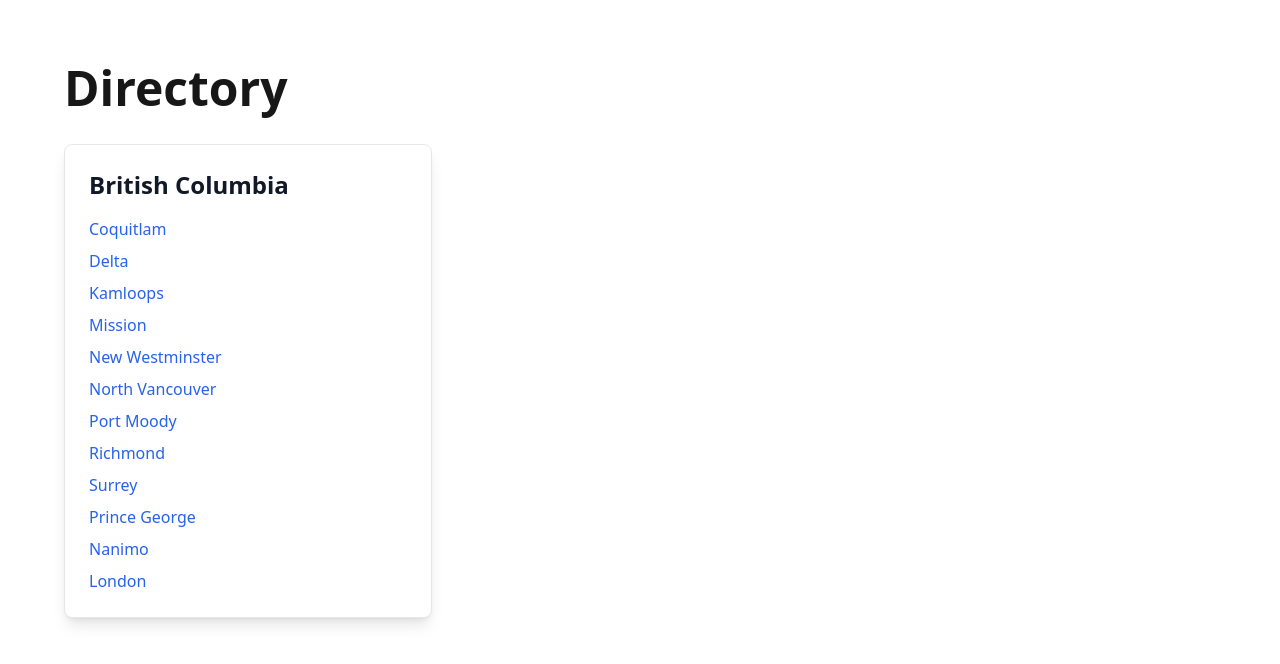
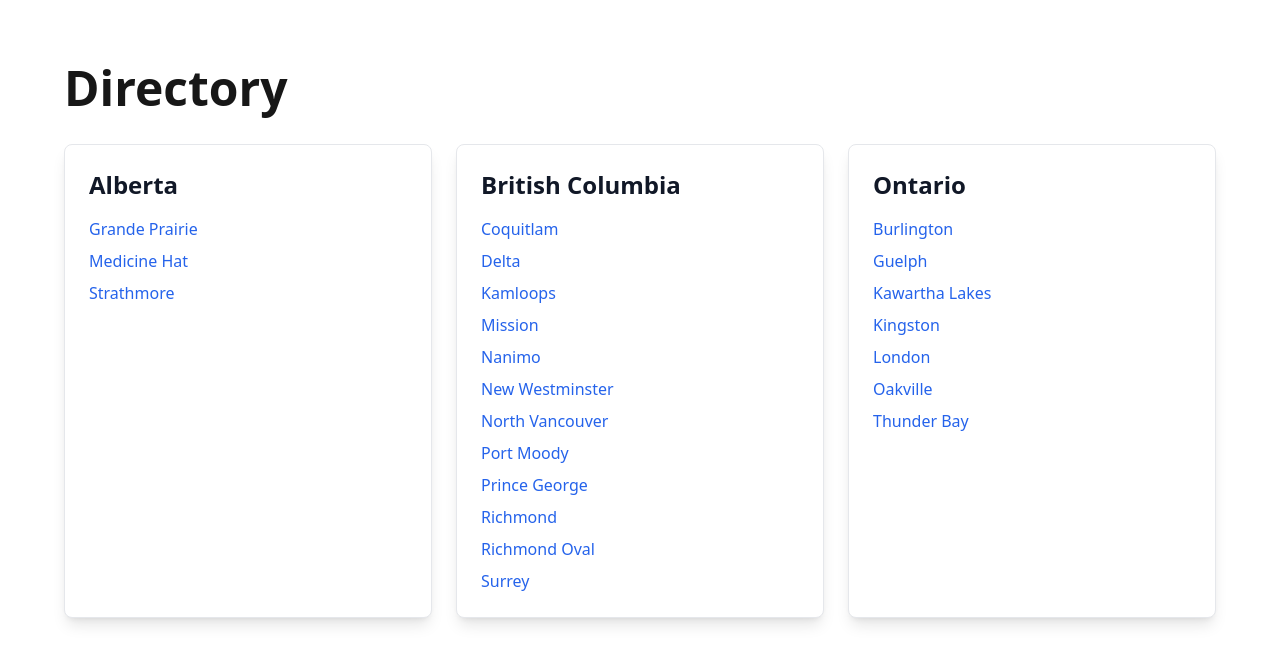
Before and after one commit to cwparsons/recreational-viewer, a Next.js app: page / in a window 1280 px wide. Shown: the top 664 px of the page. Built offline with nearby package versions, Linux system fonts and the light colour scheme.

Commit message:
Update styling, add more locations

```diff
--- a/next.config.mjs
+++ b/next.config.mjs
@@ -1,11 +1,14 @@
+import { resolve } from 'path';
+
 /** @type {import('next').NextConfig} */
 const nextConfig = {
+  cacheHandler: resolve('./node_modules/next/dist/server/lib/incremental-cache/file-system-cache.js'),
+
   experimental: {
     taint: true,
   },
 
   productionBrowserSourceMaps: true,
-
   reactStrictMode: true,
 };
 
--- a/src/app/_services/CoursesV2.ts
+++ b/src/app/_services/CoursesV2.ts
@@ -15,10 +15,10 @@ const CoursesV2 = async (subdomain: string, calendarId: string): Promise<Courses
   });
 
   if (!response.ok) {
-    throw new Error(`HTTP error! status: ${response.status}`);
+    throw new Error(`HTTP error. Status: ${response.status}`);
   }
 
-  return response.json() as Promise<CoursesV2Response>;
+  return response.json();
 };
 
 export default CoursesV2;
--- a/src/app/_services/GetCategoriesDataV2.ts
+++ b/src/app/_services/GetCategoriesDataV2.ts
@@ -1,21 +1,19 @@
 import { GetCategoriesDataV2Response } from '@/types/GetCategoriesDataV2Response';
 
-const GetCategoriesDataV2 = async (subdomain: string) => {
+const GetCategoriesDataV2 = async (subdomain: string): Promise<GetCategoriesDataV2Response> => {
   const response = await fetch(`https://${subdomain}.perfectmind.com/Clients/BookMe4V2/GetCategoriesDataV2`, {
     method: 'POST',
     headers: {
       'Content-Type': 'application/json',
     },
-    cache: 'default',
     next: { revalidate: 60 * 60 },
   });
 
   if (!response.ok) {
-    throw new Error('Network response was not ok');
+    throw new Error(`HTTP error. Status: ${response.status}`);
   }
 
-  const data = await response.json();
-  return data as GetCategoriesDataV2Response;
+  return response.json();
 };
 
 export default GetCategoriesDataV2;
--- a/src/app/city/[city]/calendar/[...ids]/page.tsx
+++ b/src/app/city/[city]/calendar/[...ids]/page.tsx
@@ -17,6 +17,7 @@ export default async function Page({ params }: { params: Promise<{ city: string;
   const executeInBatches = async () => {
     for (let i = 0; i < ids.length; i += CONCURRENCY_LIMIT) {
       const batch = ids.slice(i, i + CONCURRENCY_LIMIT);
+
       await Promise.all(
         batch.map(async (id) => {
           const data = await CoursesV2(city, id);
@@ -28,7 +29,7 @@ export default async function Page({ params }: { params: Promise<{ city: string;
 
   await executeInBatches();
 
-  const cityName = Locations.find((l) => l.subdomain === city)?.name;
+  const cityName = Locations.flatMap((location) => location.sites).find((site) => site.subdomain === city)?.name;
 
   const categories = await GetCategoriesDataV2(city);
   const currentCategory = categories.find((c) => c.Calendars.some((cal) => cal.Id === ids[0]));
--- a/src/app/city/[city]/page.tsx
+++ b/src/app/city/[city]/page.tsx
@@ -6,7 +6,7 @@ import { Locations } from '@/locations';
 export default async function Page({ params }: { params: Promise<{ city: string }> }) {
   const { city } = await params;
   const categories = await GetCategoriesDataV2(city);
-  const cityName = Locations.find((l) => l.subdomain === city)?.name;
+  const cityName = Locations.flatMap((location) => location.sites).find((site) => site.subdomain === city)?.name;
 
   return (
     <>
--- a/src/app/layout.tsx
+++ b/src/app/layout.tsx
@@ -13,7 +13,7 @@ export default function RootLayout({
   return (
     <html className="h-full" lang="en">
       <body className="h-full">
-        <main className="h-full p-16">{children}</main>
+        <main className="h-full p-4 md:p-16">{children}</main>
       </body>
     </html>
   );
--- a/src/app/page.tsx
+++ b/src/app/page.tsx
@@ -9,12 +9,13 @@ export default async function Home() {
       <Header title={'Directory'} />
 
       <div className="grid gap-6 grid-cols-[repeat(auto-fill,minmax(320px,1fr))]">
-        <div className="border rounded-lg shadow-lg p-6 bg-white dark:bg-gray-800 dark:border-gray-700">
-          <h2 className="text-2xl font-semibold mb-4 text-gray-900 dark:text-gray-100">British Columbia</h2>
+        {Locations.map(({ name, sites }) => (
+          <div key={name} className="border rounded-lg shadow-lg p-6 bg-white dark:bg-gray-800 dark:border-gray-700">
+            <h2 className="text-2xl font-semibold mb-4 text-gray-900 dark:text-gray-100">{name}</h2>
 
             <nav>
               <ul className="space-y-2">
-              {Locations.map((l, i) => (
+                {sites.map((l, i) => (
                   <li className="my-2" key={i}>
                     <Link className="text-blue-600 hover:underline dark:text-blue-400" href={`/city/${l.subdomain}`}>
                       {l.name}
@@ -24,6 +25,7 @@ export default async function Home() {
               </ul>
             </nav>
           </div>
+        ))}
       </div>
     </>
   );
--- a/src/locations.ts
+++ b/src/locations.ts
@@ -1,14 +1,39 @@
 export const Locations = [
-  { region: 'British Columbia', name: 'Coquitlam', subdomain: 'cityofcoquitlam' },
-  { region: 'British Columbia', name: 'Delta', subdomain: 'cityofdelta' },
-  { region: 'British Columbia', name: 'Kamloops', subdomain: 'cityofkamloops' },
-  { region: 'British Columbia', name: 'Mission', subdomain: 'cityofmission' },
-  { region: 'British Columbia', name: 'New Westminster', subdomain: 'cityofnewwestminster' },
-  { region: 'British Columbia', name: 'North Vancouver', subdomain: 'nvrc' },
-  { region: 'British Columbia', name: 'Port Moody', subdomain: 'cityofportmoody' },
-  { region: 'British Columbia', name: 'Richmond', subdomain: 'richmondcity' },
-  { region: 'British Columbia', name: 'Surrey', subdomain: 'cityofsurrey' },
-  { region: 'British Columbia', name: 'Prince George', subdomain: 'cityofprincegeorge' },
-  { region: 'British Columbia', name: 'Nanimo', subdomain: 'cityofnanaimo' },
-  { region: 'Ontario', name: 'London', subdomain: 'cityoflondon' },
+  {
+    name: 'Alberta',
+    sites: [
+      { name: 'Grande Prairie', subdomain: 'cityofgrandeprairie' },
+      { name: 'Medicine Hat', subdomain: 'cityofmedicinehat' },
+      { name: 'Strathmore', subdomain: 'strathmore' },
+    ],
+  },
+  {
+    name: 'British Columbia',
+    sites: [
+      { name: 'Coquitlam', subdomain: 'cityofcoquitlam' },
+      { name: 'Delta', subdomain: 'cityofdelta' },
+      { name: 'Kamloops', subdomain: 'cityofkamloops' },
+      { name: 'Mission', subdomain: 'cityofmission' },
+      { name: 'Nanimo', subdomain: 'cityofnanaimo' },
+      { name: 'New Westminster', subdomain: 'cityofnewwestminster' },
+      { name: 'North Vancouver', subdomain: 'nvrc' },
+      { name: 'Port Moody', subdomain: 'cityofportmoody' },
+      { name: 'Prince George', subdomain: 'cityofprincegeorge' },
+      { name: 'Richmond', subdomain: 'richmondcity' },
+      { name: 'Richmond Oval', subdomain: 'richmondoval' },
+      { name: 'Surrey', subdomain: 'cityofsurrey' },
+    ],
+  },
+  {
+    name: 'Ontario',
+    sites: [
+      { name: 'Burlington', subdomain: 'cityofburlington' },
+      { name: 'Guelph', subdomain: 'cityofguelph' },
+      { name: 'Kawartha Lakes', subdomain: 'kawarthalakes' },
+      { name: 'Kingston', subdomain: 'cityofkingston' },
+      { name: 'London', subdomain: 'cityoflondon' },
+      { name: 'Oakville', subdomain: 'townofoakville' },
+      { name: 'Thunder Bay', subdomain: 'cityofthunderbay' },
+    ],
+  },
 ];
```
Lines whose indentation alone changed are shown as unchanged.
